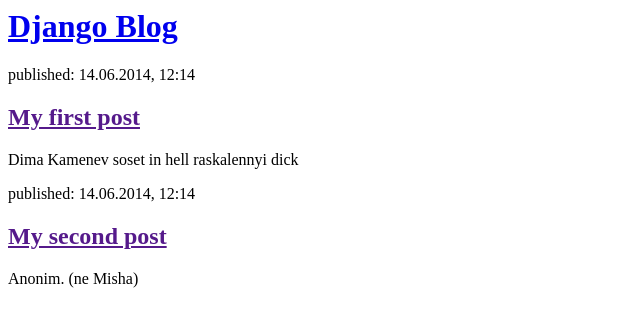
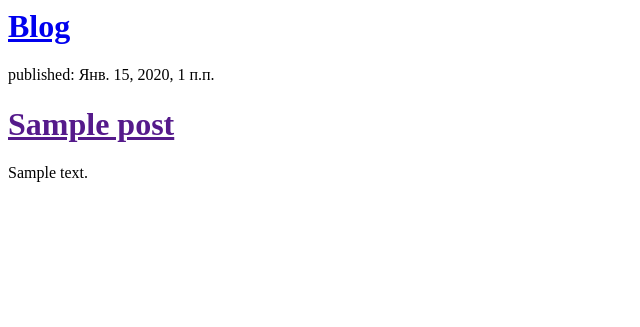
Before and after one commit to lostroom/3k, a Django app: template hs/blog/templates/blog/post_list.html in a window 1280 px wide. Shown: the top 327 px of the page, without its empty margins (0-640 px from the left). Run offline with Django 3.2, Linux system fonts and the light colour scheme; the template is opened without the code that fills it: values that come from a table or form of the project are taken from there, others are empty; tables that the repository leaves empty hold one stand-in row (values such as "Sample post").

Commit message:
improve posts_list

```diff
--- a/hs/blog/templates/blog/post_list.html
+++ b/hs/blog/templates/blog/post_list.html
@@ -1,22 +1,11 @@
-<html>
-    <head>
-        <title>BLog</title>
-    </head>
-    <body>
-        <div>
-            <h1><a href="/">Django Blog</a></h1>
-        </div>
+<div>
+    <h1><a href="/">Blog</a></h1>
+</div>
 
-        <div>
-            <p>published: 14.06.2014, 12:14</p>
-            <h2><a href="">My first post</a></h2>
-            <p>Dima Kamenev soset in hell raskalennyi dick</p>
-        </div>
-
-        <div>
-            <p>published: 14.06.2014, 12:14</p>
-            <h2><a href="">My second post</a></h2>
-            <p>Anonim. (ne Misha)</p>
-        </div>
-    </body>
-</html>
+{% for post in posts %}
+    <div>
+        <p>published: {{ post.published_date }}</p>
+        <h1><a href="">{{ post.title }}</a></h1>
+        <p>{{ post.text|linebreaksbr }}</p>
+    </div>
+{% endfor %}
```
